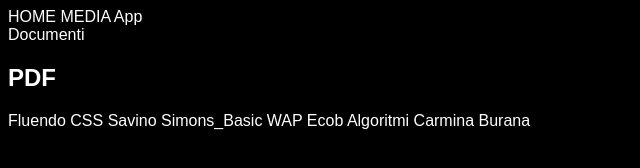
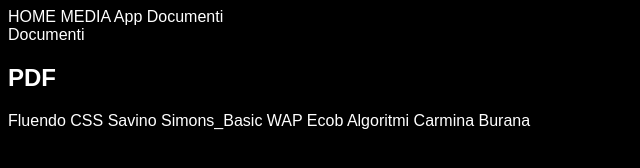
Before and after one commit to jacopo-jack/backup, a plain HTML site: page docs.html in a window 1280 px wide. Shown: the whole page, without its empty margins (0-640 px from the left). Drawn offline with Linux system fonts and the light colour scheme.

Commit message:
Update docs.html

```diff
--- a/docs.html
+++ b/docs.html
@@ -13,6 +13,7 @@
         <a href="https://www.guilded.gg/JaJac443s-Drum-Circle/recruitment">HOME</a>
         <a href="media.html">MEDIA</a>
         <a href="app.html">App</a>
+        <a href="docs.html">Documenti</a>
         <link rel="stylesheet" href="style.css">
     </div>
     <div>
```
